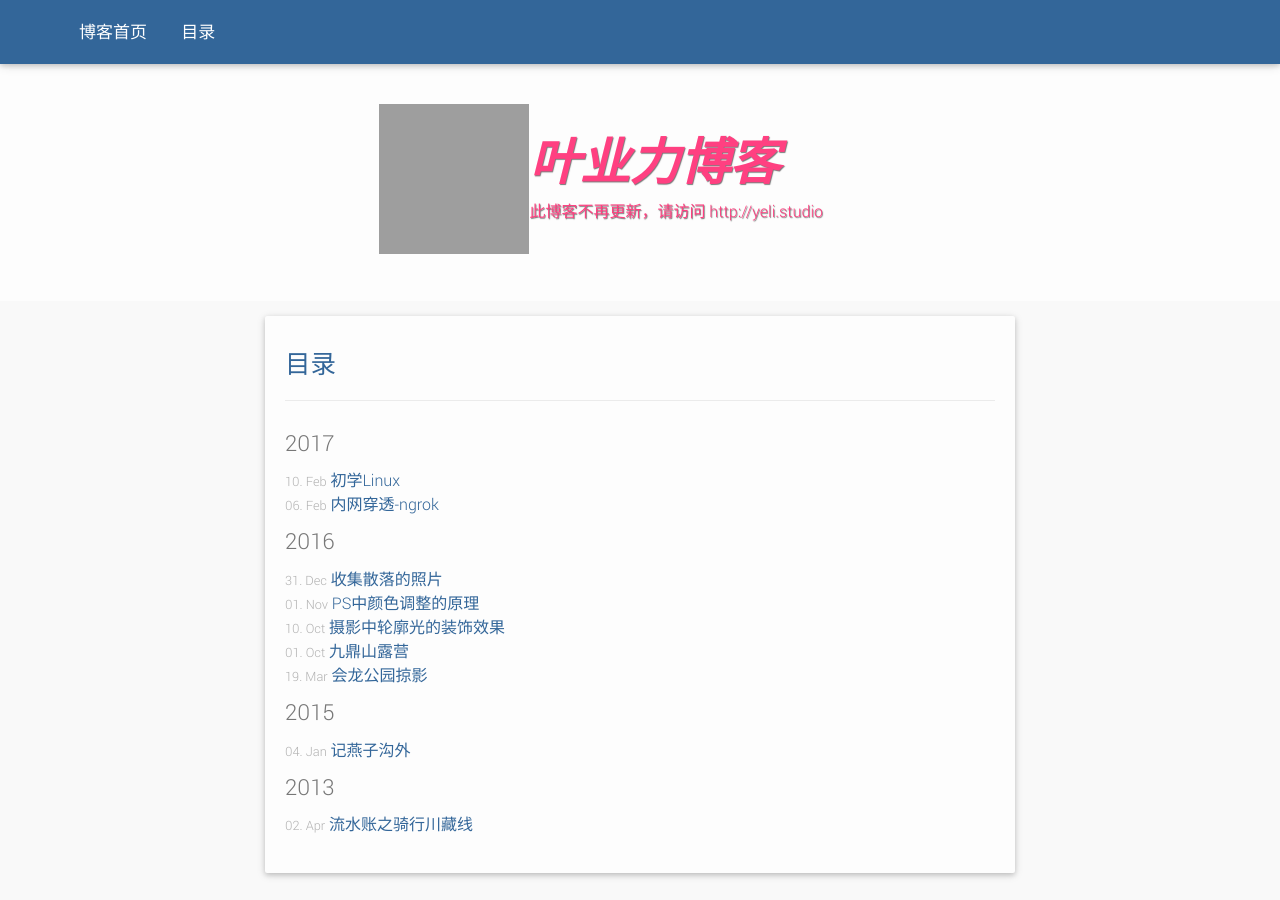
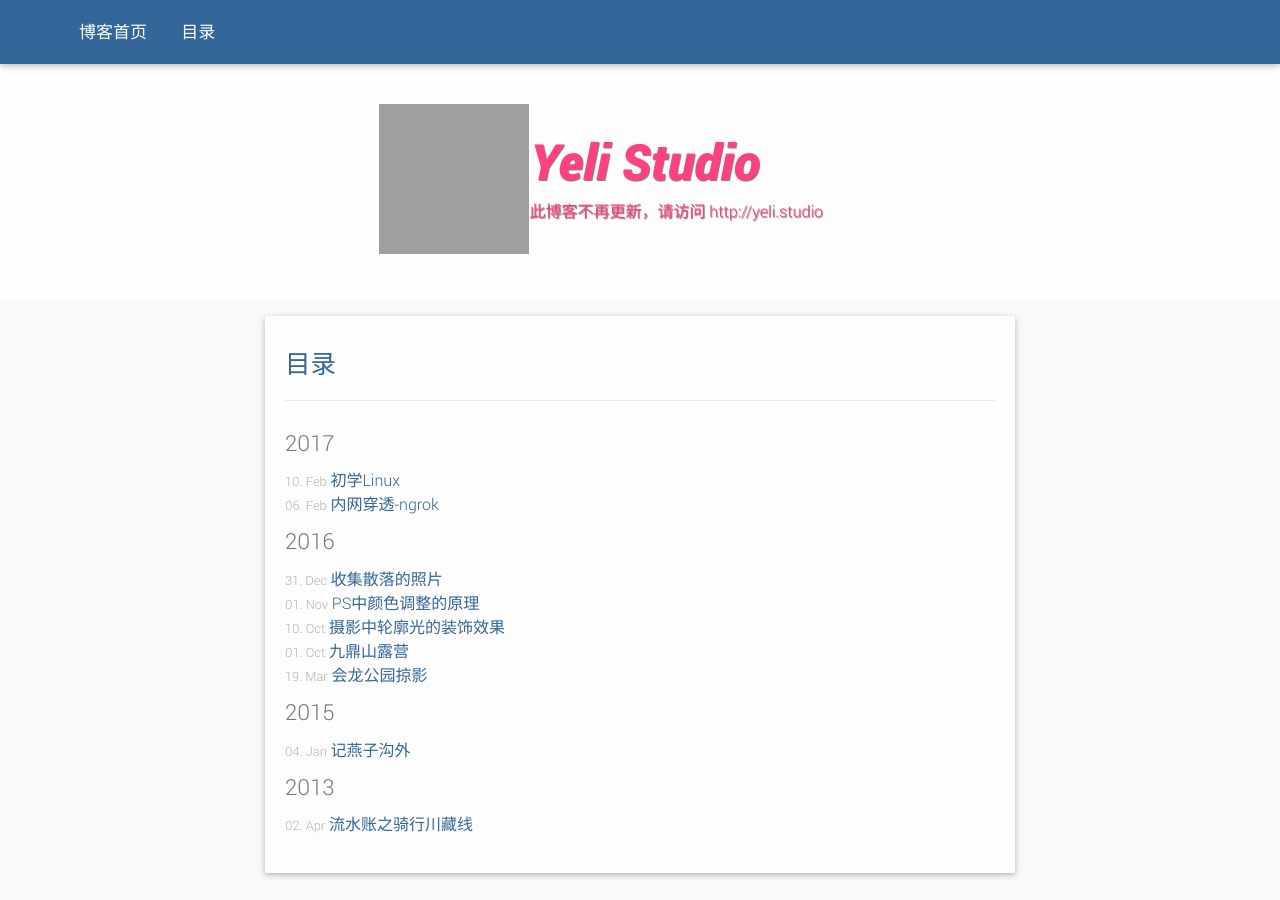
Before and after one commit to zrx89757/myblog, a Jekyll site: the page built from archive/index.md, in a window 1280 px wide and 900 px high. Built offline with Jekyll 4.4.1, drawn with Linux system fonts in a browser that asks for light colours; grey boxes are pictures that could not be loaded.

Commit message:
Update full.html
修改标题为Yeli Studio

```diff
--- a/_includes/full.html
+++ b/_includes/full.html
@@ -97,7 +97,7 @@
 
         <div class="img-hold"><img src="http://upload-images.jianshu.io/upload_images/1271438-a2a58162684a9b36.jpg?imageMogr2/auto-orient/strip%7CimageView2/2/w/1240" class="icon-img"></div>
         <div class="yelilab-hold">
-            <p class="yeli-lab">叶业力博客</p>
+            <p class="yeli-lab">Yeli Studio</p>
             <p class="lab-desc">此博客不再更新，请访问 http://yeli.studio</p>
 
         </div>
```
